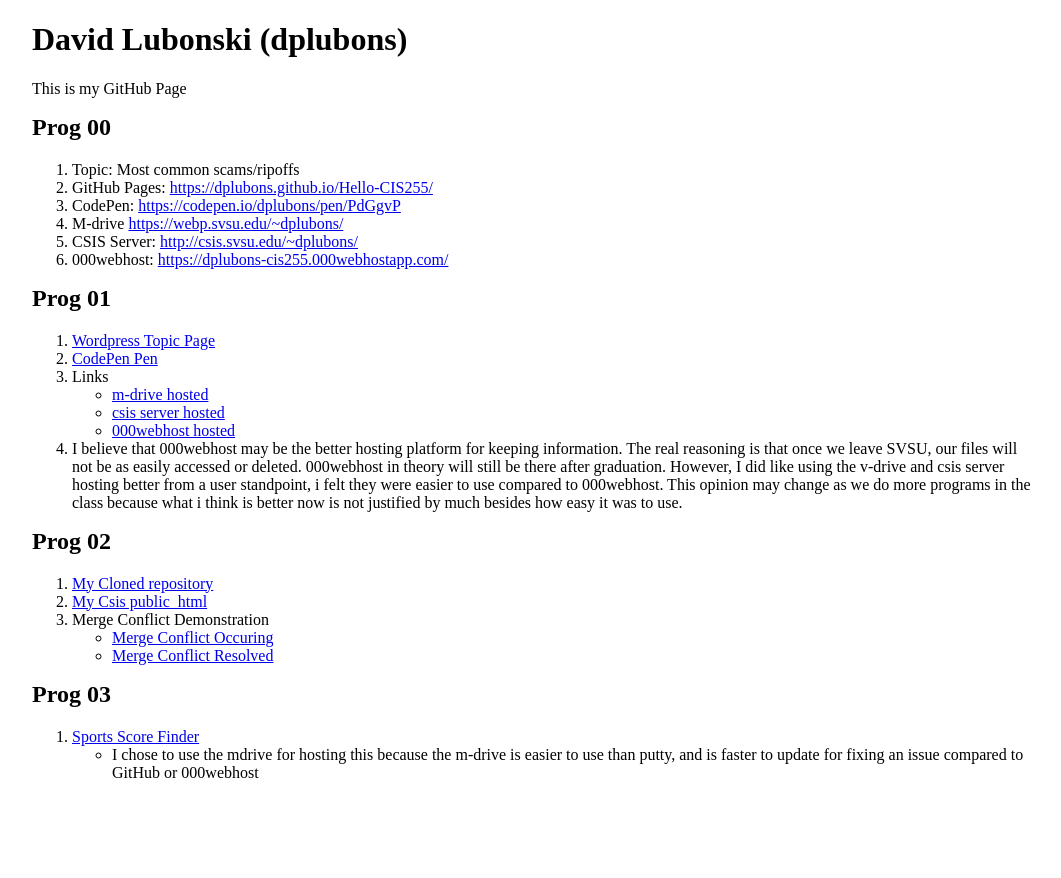
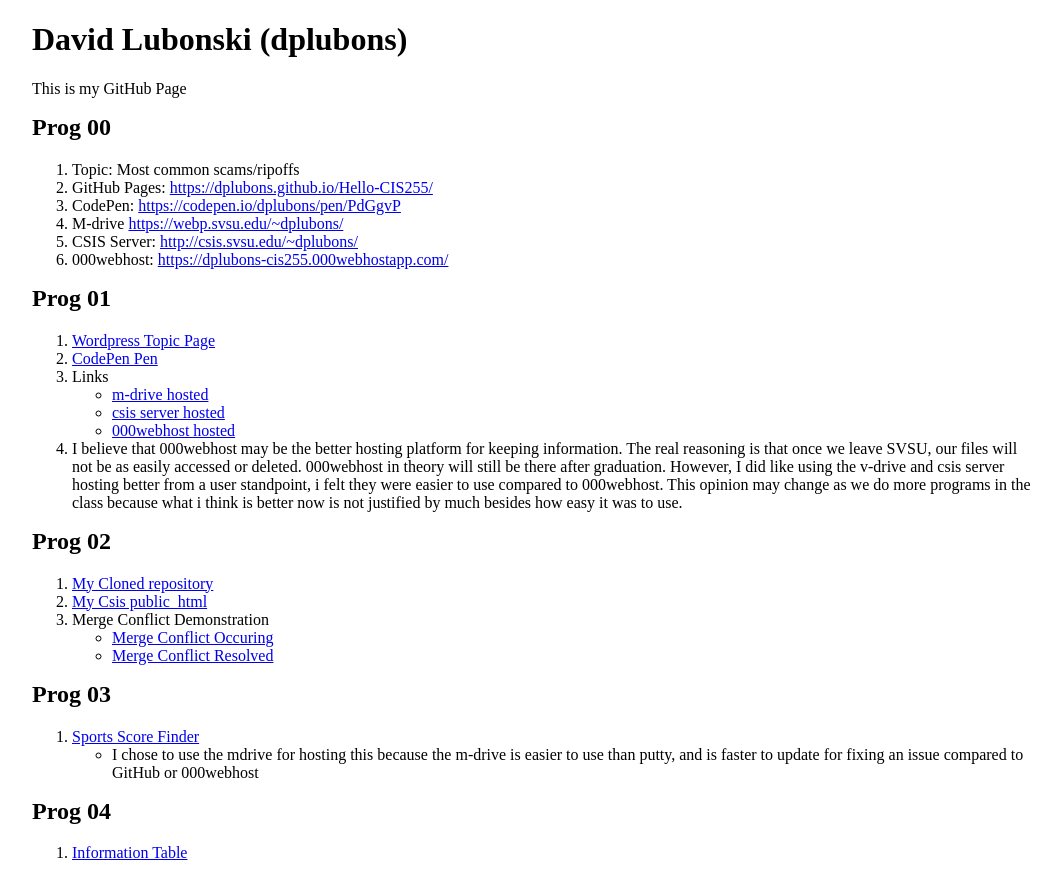
Before and after one commit to dplubons/Hello-CIS255, a plain HTML site: page index.html in a window 1280 px wide. Shown: the whole page, without its empty margins (108-1169 px from the left). Before the commit the page ends 800 px from the top, so only its background shows below. Drawn offline with Linux system fonts and the light colour scheme.

Commit message:
Update index.html

```diff
--- a/index.html
+++ b/index.html
@@ -106,6 +106,16 @@
 			</section>
 		</article>
 
+		<article>
+			<header>
+				<h2>Prog 04</h2>
+			</header>
+			<section>
+				<ol>
+					<li><a target='_blank' href='https://webp.svsu.edu/~dplubons/cis255/prog04.html'>Information Table</a></li>
+				</ol>
+			</section>
+		</article>
 
 
 
```
